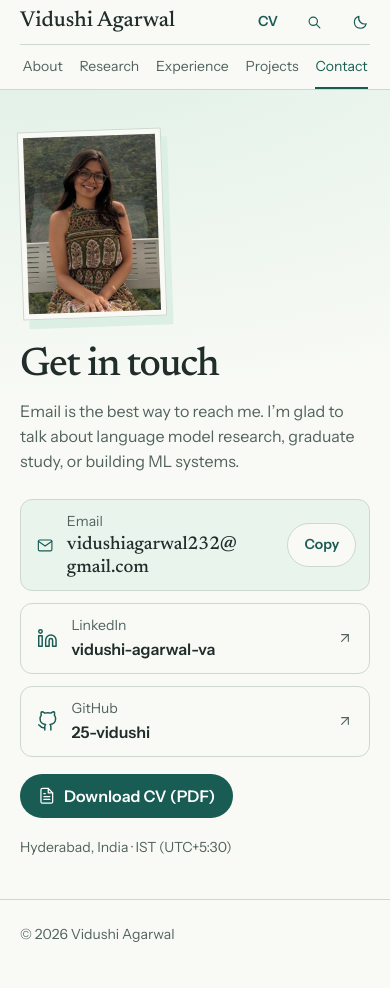
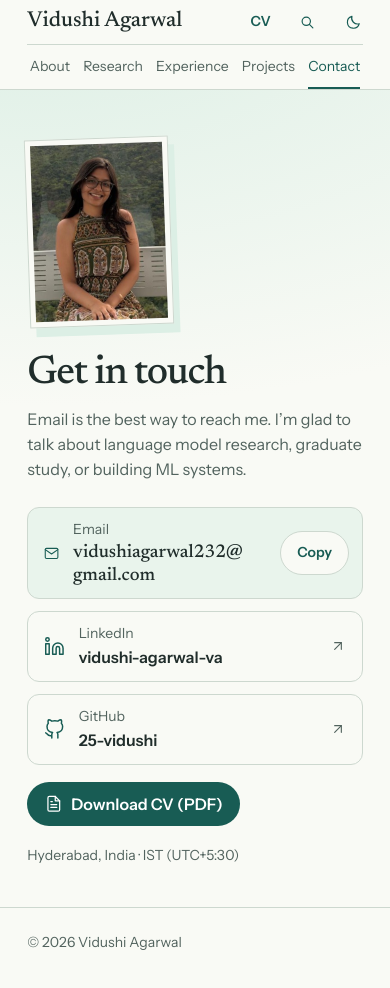
Before and after one commit to 25-vidushi/25-vidushi.github.io, a plain HTML site: page contact.html in a window 390 px wide. Drawn offline with Linux system fonts and the light colour scheme.

Commit message:
Add more padding for a cleaner layout
Narrow content to 72rem with a wider responsive gutter and roomier
section spacing; stack Research at 1100px, Experience at 1200px and
home teasers at 820px so columns never get cramped; keep contact links
on one line at tablet widths.

Co-Authored-By: Claude Opus 5.5 <noreply@anthropic.com>

```diff
--- a/contact.html
+++ b/contact.html
@@ -5,7 +5,7 @@
 <meta property="og:title" content="Contact · Vidushi Agarwal"><meta property="og:description" content="Contact Vidushi Agarwal by email, LinkedIn or GitHub, or download her CV."><meta property="og:type" content="website"><meta property="og:site_name" content="Vidushi Agarwal"><meta property="og:image" content="https://25-vidushi.github.io/assets/vidushi.jpg">
 <title>Contact · Vidushi Agarwal</title><meta name="description" content="Contact Vidushi Agarwal by email, LinkedIn or GitHub, or download her CV.">
 <script>try{const t=localStorage.getItem('theme');document.documentElement.dataset.theme=t||(matchMedia('(prefers-color-scheme:dark)').matches?'dark':'light')}catch{}</script>
-<link href="styles.css?v=18" rel="stylesheet"><script src="site.js?v=13" defer></script></head>
+<link href="styles.css?v=21" rel="stylesheet"><script src="site.js?v=13" defer></script></head>
 <body><a class="skip" href="#main">Skip to content</a><header class="masthead"><div class="wrap bar">
   <a class="brand" href="index.html" aria-label="Vidushi Agarwal, home">Vidushi Agarwal</a>
   <nav id="nav" aria-label="Main navigation">
--- a/styles.css
+++ b/styles.css
@@ -22,10 +22,10 @@
   --line: #cdd8cf;
   --wash: #dcefe5;
   --lilac: #ebe7f6;
-  --gutter: clamp(1.25rem, 5vw, 5rem);
-  --content-max: 85rem;
-  --space-section: clamp(2.5rem, 5vw, 4rem);
-  --space-block: clamp(1.75rem, 3vw, 2.5rem);
+  --gutter: clamp(1.25rem, 7vw, 7rem);
+  --content-max: 72rem;
+  --space-section: clamp(3rem, 6vw, 5rem);
+  --space-block: clamp(2rem, 3.5vw, 3rem);
   --space-inner: clamp(1.25rem, 2.2vw, 1.75rem);
   --grid-gap: clamp(1.25rem, 3vw, 2.5rem);
   --title-size: 2.5rem;
@@ -167,7 +167,7 @@ summary { cursor: pointer; width: fit-content; padding: .5rem 0; color: var(--ac
 .org { display: grid; grid-template-columns: 3.5rem minmax(0,1fr); gap: 1.1rem; padding-block: 1.4rem; }
 .org + .org { border-top: 1px solid var(--line); }
 .org:last-child { padding-bottom: 0; }
-@media (min-width: 1101px) { .career > section:last-child { position: sticky; top: 5.3rem; } }
+@media (min-width: 1201px) { .career > section:last-child { position: sticky; top: 5.3rem; } }
 .org-logo { width: 3.5rem; height: 3.5rem; padding: .4rem; object-fit: contain; background: #fff; border: 1px solid var(--line); border-radius: 10px; }
 .org-body { max-width: 66ch; }
 .org h3 { font-size: var(--heading-size); line-height: 1.15; letter-spacing: -.02em; }
@@ -225,8 +225,22 @@ dialog input { width: 100%; padding: .55rem; background: var(--paper); border: 1
   .honor { display: grid; grid-template-columns: 9rem minmax(0,1fr); column-gap: 1.2rem; align-items: baseline; }
   .honor-name { grid-column: 1/-1; }
 }
+@media(max-width:1200px) {
+  .career { grid-template-columns: 1fr; gap: var(--space-block); }
+}
 @media(max-width:1100px) {
-  .career { grid-template-columns: 1fr; gap: var(--space-block); }
+  .contact-links { grid-template-columns: 1fr; }
+  .contact-page { align-items: start; }
+  .contact-photo { margin-top: .5rem; }
+  .study { grid-template-columns: 1fr; gap: 0; }
+  .study-text { display: contents; }
+  .study-text > * { order: 2; }
+  .study-text > .paper-head { order: 0; }
+  .study figure { order: 1; margin-top: 1rem; }
+  .study-text > :not(.paper-head) { max-width: 68ch; }
+}
+@media(max-width:820px) {
+  .teasers { grid-template-columns: 1fr; }
 }
 @media(max-width:900px) {
   html { scroll-padding-top: 7rem; }
@@ -237,12 +251,6 @@ dialog input { width: 100%; padding: .55rem; background: var(--paper); border: 1
   .project-grid, .service-grid { grid-template-columns: 1fr; }
   #nav a { padding-inline: .15rem; height: 2.75rem; }
   #nav a[aria-current]::after { inset-inline: .15rem; }
-  .study { grid-template-columns: 1fr; gap: 0; }
-  .study-text { display: contents; }
-  .study-text > * { order: 2; }
-  .study-text > .paper-head { order: 0; }
-  .study figure { order: 1; margin-top: 1rem; }
-  .study-text > :not(.paper-head) { max-width: 68ch; }
 }
 @media(max-width:600px) {
   .org { grid-template-columns: 2.75rem minmax(0,1fr); gap: .8rem; padding-block: 1.1rem; }
@@ -261,7 +269,6 @@ dialog input { width: 100%; padding: .55rem; background: var(--paper); border: 1
   .intro>*:not(h1) { grid-column: 1/-1; }
   .intro p { margin-top: 0; }
   .profile-links { margin-top: 0; }
-  .teasers { grid-template-columns: 1fr; }
 
   .news ul { grid-template-columns: 1fr; }
   #nav { justify-content: space-between; gap: 0; }
@@ -278,6 +285,7 @@ dialog input { width: 100%; padding: .55rem; background: var(--paper); border: 1
 @media(max-width:360px) {
   .brand { font-size: var(--subheading-size); }
   .tools { gap: 0; }
+  :root { --gutter: 1.25rem; }
   #nav a { padding-inline: .1rem; font-size: .8125rem; }
   #nav a[aria-current]::after { inset-inline: .1rem; }
 }
```
Also changed, not shown: 404.html (+1 -1 lines), experience.html (+1 -1 lines), index.html (+3 -3 lines), projects.html (+1 -1 lines), research.html (+3 -3 lines).
